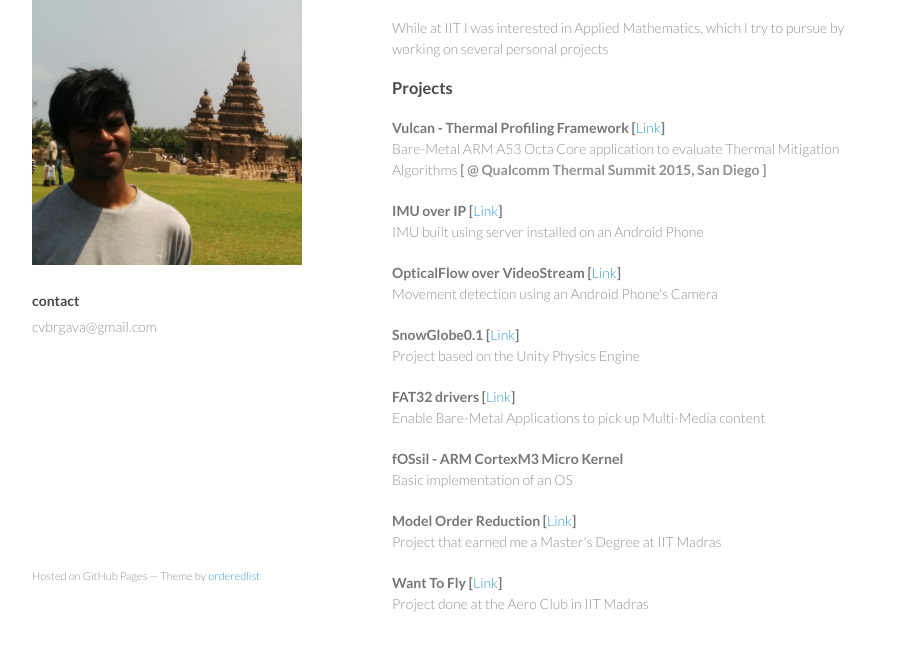
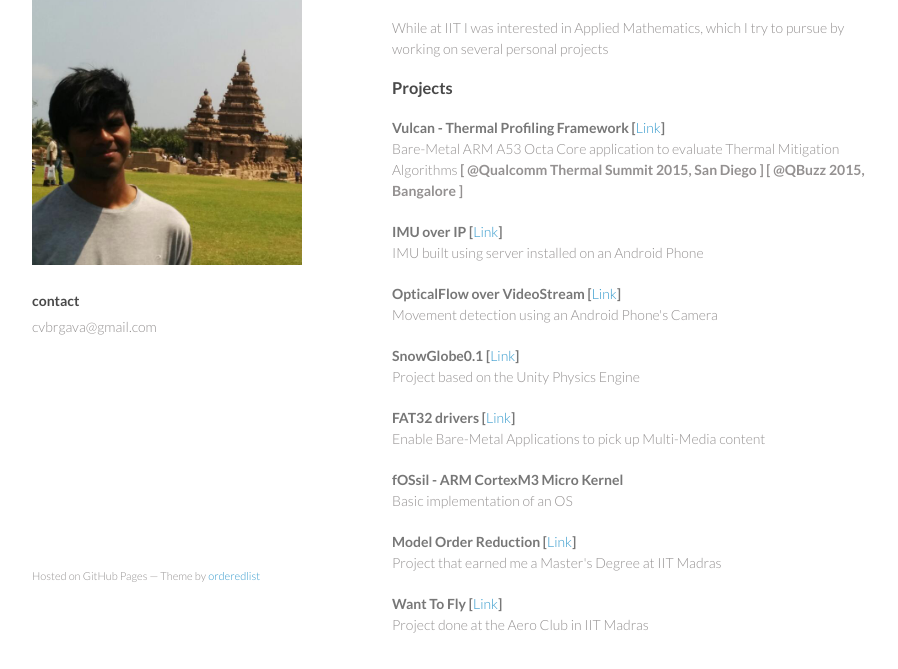
Before and after one commit to cvbrgava/cvbrgava.github.io, a plain HTML site: page index.html in a window 1280 px wide. Shown: the part 145-814 px from the top of the page, without its empty margins (178-1076 px from the left). Drawn offline with Linux system fonts and the light colour scheme; a script that the page names is missing.

Commit message:
Update index.html

```diff
--- a/index.html
+++ b/index.html
@@ -39,7 +39,8 @@
             [<a href="docs/vulcan/vulcan.html">Link</a>]
           </div>
 	  Bare-Metal ARM A53 Octa Core application to evaluate Thermal Mitigation Algorithms
-	  <b>[ @ Qualcomm Thermal Summit 2015, San Diego ]</b>
+	  <b>[ @Qualcomm Thermal Summit 2015, San Diego ]</b>
+	  <b>[ @QBuzz 2015, Bangalore ]</b>
         </p>
 
         <p class="pub-item">
```
